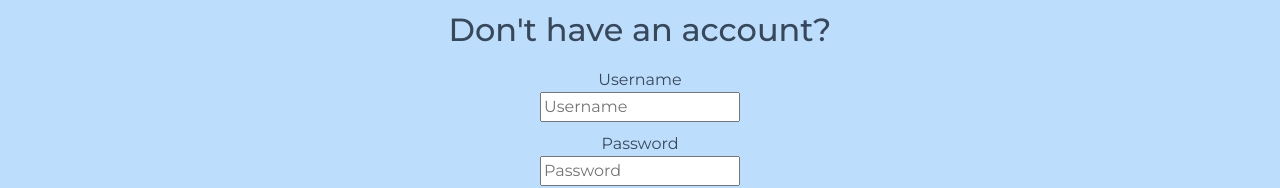
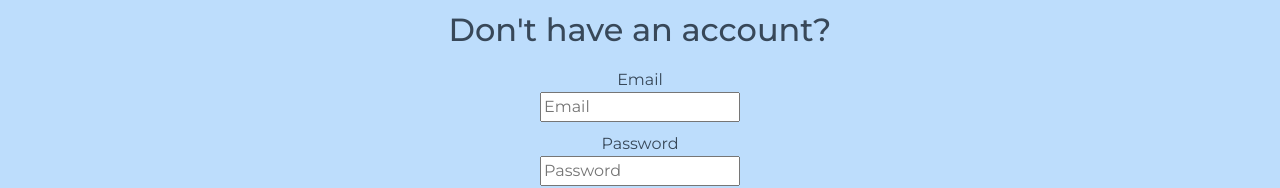
Before and after one commit to efoulk4/Actordle, a React (Vite) app: page / in a window 1280 px wide. Shown: the part 400-588 px from the top of the page. Built offline with nearby package versions, Linux system fonts and the light colour scheme.

Commit message:
on change

```diff
--- a/src/login/login.jsx
+++ b/src/login/login.jsx
@@ -10,6 +10,7 @@ export function Login() {
     function register(event){
         event.preventDefault();
         registerUser(email, password);
+            //add code to redirect to play page
     }
 
     function login(event){
@@ -29,28 +30,28 @@ export function Login() {
             <form onSubmit={login} className="credentials" action="play.html" method="get">
                 <div>
                     <span>Email</span>
-                    <input type="email" name="Email" placeholder="Email" required />
+                    <input type="email" name="Email" placeholder="Email" required onChange ={(e) => setEmail(e.target.value)}/>
                 </div>
                 <div>
                     <span>Password</span>
-                    <input type="password" name="Password" placeholder="Password" required />
+                    <input type="password" name="Password" placeholder="Password" required onChange ={(e) => setPassword(e.target.value)}/>
                 </div>
                 <button className="btn btn-primary" type="submit">Login</button>
             </form>
             <br />
             <h2>Don't have an account?</h2>
-            <form className="credentials" action="play.html" method="get">
+            <form onSubmit={register} className="credentials" action="play.html" method="get">
                 <div>
-                    <span>Username</span>
-                    <input type="text" placeholder="Username" required />
+                    <span>Email</span>
+                    <input type="email" name="Email" placeholder="Email" required onChange ={(e) => setEmail(e.target.value)}/>
                 </div>
                 <div>
                     <span>Password</span>
-                    <input type="password" placeholder="Password" required />
+                    <input type="password" name="Password" placeholder="Password" required onChange ={(e) => setPassword(e.target.value)}/>
                 </div>
                 <div>
                     <span>Confirm Password</span>
-                    <input type="password" placeholder=" Password" required />
+                    <input type="password" name="ConfirmPassword" placeholder="Password" required onChange ={(e) => setConfirmPassword(e.target.value)}/>
                 </div>
                 <button className="btn btn-secondary" type="submit">Create Account</button>
             </form>
```
